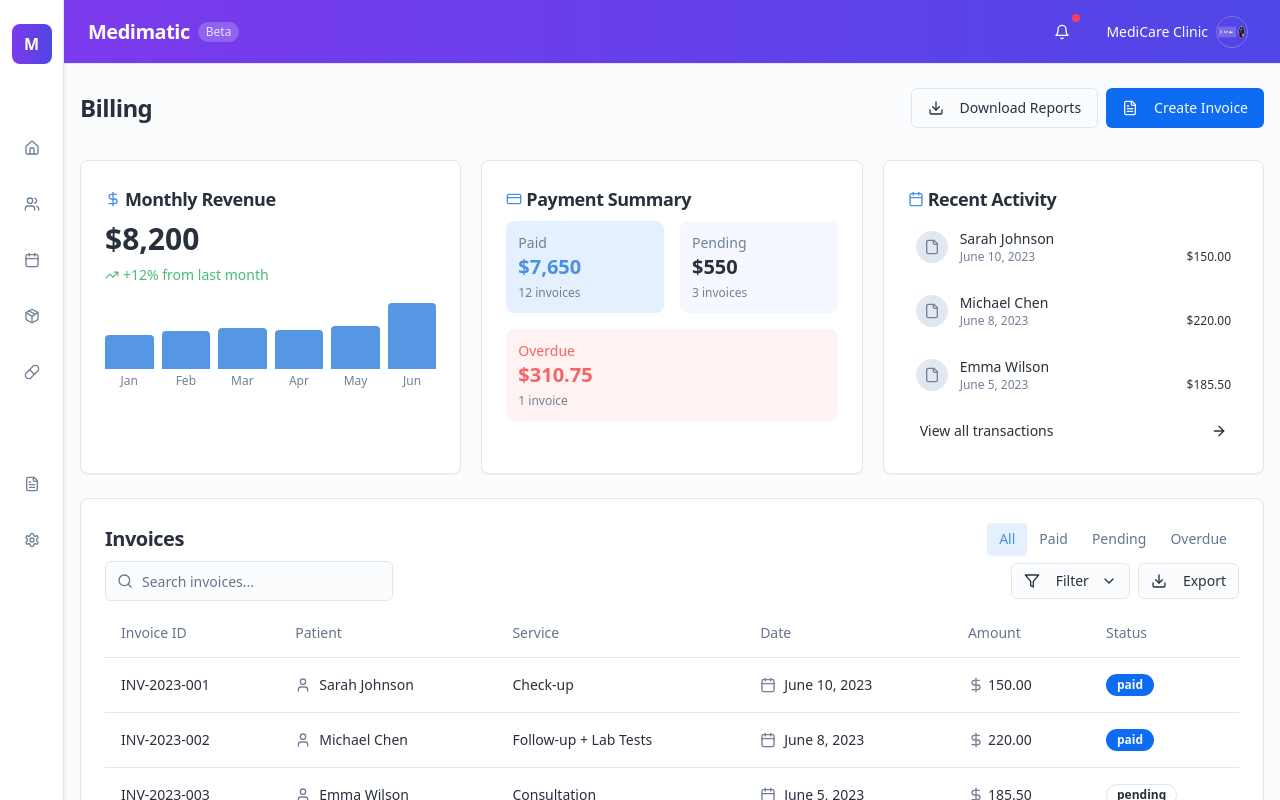
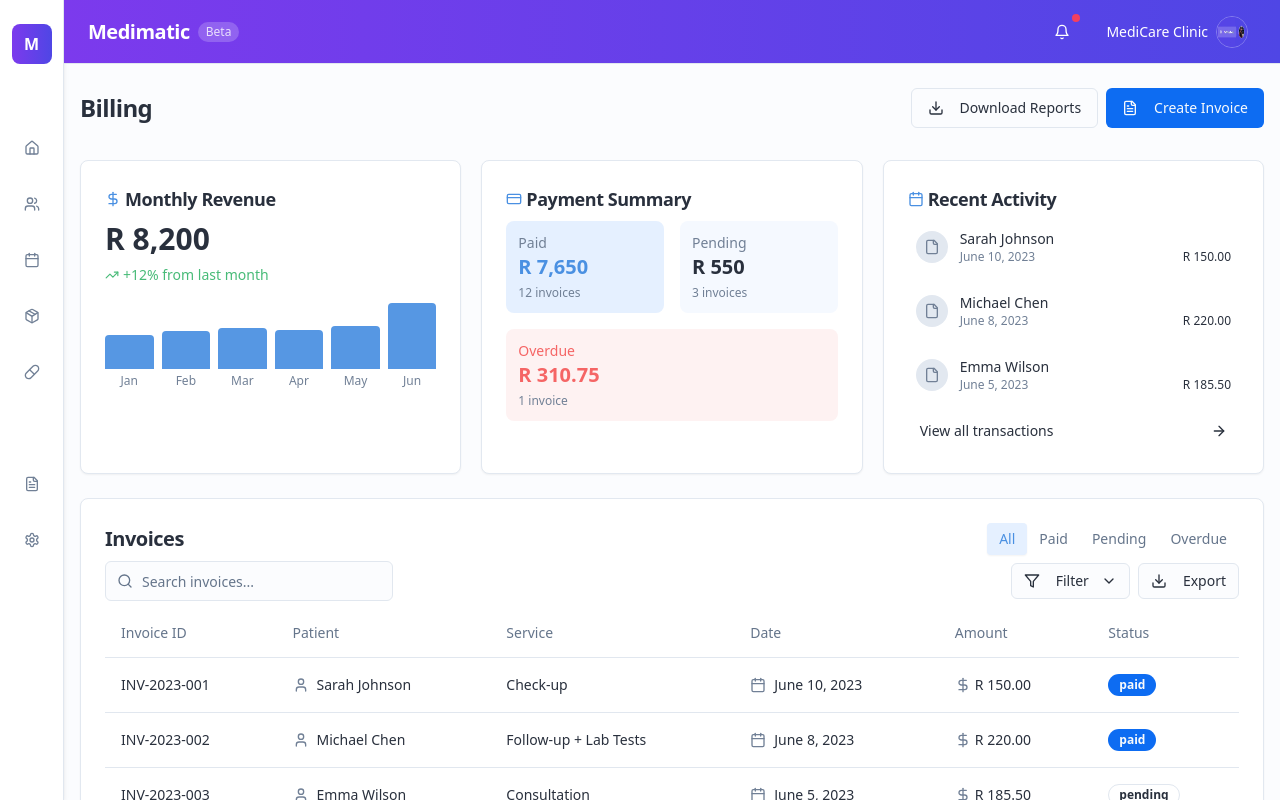
Before and after one commit to SnazzyDevil/medimatic, a React (Vite) app: page /billing in a window 1280 px wide. Shown: the top 800 px of the page. Built offline with nearby package versions, Linux system fonts and the light colour scheme.

Commit message:
Change currency symbol
Update currency symbol from $ to R.

```diff
--- a/src/components/billing/BillingOverview.tsx
+++ b/src/components/billing/BillingOverview.tsx
@@ -93,7 +93,7 @@ export function BillingOverview() {
           </CardHeader>
           <CardContent>
             <div className="space-y-2">
-              <div className="text-3xl font-bold">$8,200</div>
+              <div className="text-3xl font-bold">R 8,200</div>
               <div className="flex items-center text-sm text-healthcare-success">
                 <TrendingUp className="h-3.5 w-3.5 mr-1" />
                 <span>+12% from last month</span>
@@ -127,17 +127,17 @@ export function BillingOverview() {
             <div className="grid grid-cols-2 gap-4">
               <div className="bg-healthcare-highlight rounded-lg p-3">
                 <div className="text-sm text-healthcare-gray">Paid</div>
-                <div className="text-xl font-bold text-healthcare-primary">$7,650</div>
+                <div className="text-xl font-bold text-healthcare-primary">R 7,650</div>
                 <div className="text-xs text-healthcare-gray mt-1">12 invoices</div>
               </div>
               <div className="bg-healthcare-secondary rounded-lg p-3">
                 <div className="text-sm text-healthcare-gray">Pending</div>
-                <div className="text-xl font-bold">$550</div>
+                <div className="text-xl font-bold">R 550</div>
                 <div className="text-xs text-healthcare-gray mt-1">3 invoices</div>
               </div>
               <div className="col-span-2 bg-red-50 rounded-lg p-3">
                 <div className="text-sm text-healthcare-danger">Overdue</div>
-                <div className="text-xl font-bold text-healthcare-danger">$310.75</div>
+                <div className="text-xl font-bold text-healthcare-danger">R 310.75</div>
                 <div className="text-xs text-healthcare-gray mt-1">1 invoice</div>
               </div>
             </div>
@@ -162,7 +162,7 @@ export function BillingOverview() {
                     <div className="text-sm font-medium">{invoice.patientName}</div>
                     <div className="flex justify-between">
                       <div className="text-xs text-healthcare-gray">{invoice.date}</div>
-                      <div className="text-xs font-medium">${invoice.amount.toFixed(2)}</div>
+                      <div className="text-xs font-medium">R {invoice.amount.toFixed(2)}</div>
                     </div>
                   </div>
                 </div>
@@ -262,7 +262,7 @@ export function BillingOverview() {
                   <TableCell>
                     <div className="flex items-center">
                       <DollarSign className="h-4 w-4 mr-1 text-healthcare-gray" />
-                      {invoice.amount.toFixed(2)}
+                      R {invoice.amount.toFixed(2)}
                     </div>
                   </TableCell>
                   <TableCell>
--- a/src/components/dashboard/PaymentSummary.tsx
+++ b/src/components/dashboard/PaymentSummary.tsx
@@ -21,7 +21,7 @@ export function PaymentSummary() {
               <div className="text-sm text-gray-600">Revenue</div>
               <div className="text-xl font-bold text-emerald-700 flex items-center">
                 <DollarSign className="h-4 w-4 mr-1" />
-                8,250
+                R 8,250
               </div>
               <div className="flex items-center text-xs text-emerald-600 mt-1">
                 <TrendingUp className="h-3 w-3 mr-1" />
@@ -32,7 +32,7 @@ export function PaymentSummary() {
               <div className="text-sm text-gray-600">Payments</div>
               <div className="text-xl font-bold text-blue-700 flex items-center">
                 <CreditCard className="h-4 w-4 mr-1" />
-                7,820
+                R 7,820
               </div>
               <div className="text-xs text-gray-500 mt-1">16 transactions</div>
             </div>
@@ -51,7 +51,7 @@ export function PaymentSummary() {
                     <div className="text-xs text-gray-500">June 10, 2023</div>
                   </div>
                 </div>
-                <div className="font-medium text-gray-800">$150.00</div>
+                <div className="font-medium text-gray-800">R 150.00</div>
               </div>
               <div className="flex justify-between items-center p-2 rounded-md hover:bg-gray-50 transition-colors">
                 <div className="flex items-center">
@@ -63,7 +63,7 @@ export function PaymentSummary() {
                     <div className="text-xs text-gray-500">June 8, 2023</div>
                   </div>
                 </div>
-                <div className="font-medium text-gray-800">$220.00</div>
+                <div className="font-medium text-gray-800">R 220.00</div>
               </div>
             </div>
             <Link to="/billing">
--- a/src/pages/Billing.tsx
+++ b/src/pages/Billing.tsx
@@ -72,7 +72,7 @@ const Billing = () => {
     subtotal: 0,
     discount: 0,
     total: 0,
-    currency: "USD",
+    currency: "ZAR",
     notes: "",
     practiceInfo: practiceInfo
   });
@@ -203,7 +203,7 @@ const Billing = () => {
       subtotal: 0,
       discount: 0,
       total: 0,
-      currency: "USD",
+      currency: "ZAR",
       notes: "",
       practiceInfo: practiceInfo
     });
@@ -222,10 +222,10 @@ const Billing = () => {
       ].join(",");
 
       const sampleData = [
-        ["INV-2025-001", "Sarah Johnson", "2025-03-01", "2025-03-15", "$250.00", "Paid"],
-        ["INV-2025-002", "Michael Smith", "2025-03-03", "2025-03-18", "$175.50", "Pending"],
-        ["INV-2025-003", "Emma Davis", "2025-03-05", "2025-03-20", "$320.75", "Overdue"],
-        ["INV-2025-004", "Uven Rampersad", "2025-03-08", "2025-03-23", "$195.25", "Paid"],
+        ["INV-2025-001", "Sarah Johnson", "2025-03-01", "2025-03-15", "R 250.00", "Paid"],
+        ["INV-2025-002", "Michael Smith", "2025-03-03", "2025-03-18", "R 175.50", "Pending"],
+        ["INV-2025-003", "Emma Davis", "2025-03-05", "2025-03-20", "R 320.75", "Overdue"],
+        ["INV-2025-004", "Uven Rampersad", "2025-03-08", "2025-03-23", "R 195.25", "Paid"],
       ].map(row => row.join(",")).join("\n");
 
       const csvContent = `${headers}\n${sampleData}`;
@@ -483,7 +483,7 @@ const Billing = () => {
                   <div className="w-1/2 space-y-2">
                     <div className="flex justify-between text-sm">
                       <span>Subtotal</span>
-                      <span>{Number(newInvoice.subtotal).toFixed(2)}</span>
+                      <span>R {Number(newInvoice.subtotal).toFixed(2)}</span>
                     </div>
 
                     <div className="flex justify-between">
@@ -502,7 +502,7 @@ const Billing = () => {
                     <div className="flex justify-between items-center pt-2 border-t">
                       <div className="flex items-center">
                         <span className="font-medium mr-2">Total</span>
-                        <Select defaultValue="USD">
+                        <Select defaultValue="ZAR">
                           <SelectTrigger className="h-8 border-0 bg-transparent hover:bg-accent px-2 w-auto">
                             <SelectValue placeholder="Currency" />
                           </SelectTrigger>
@@ -514,7 +514,7 @@ const Billing = () => {
                           </SelectContent>
                         </Select>
                       </div>
-                      <span className="font-medium">{Number(newInvoice.total).toFixed(2)}</span>
+                      <span className="font-medium">R {Number(newInvoice.total).toFixed(2)}</span>
                     </div>
                   </div>
                 </div>
--- a/src/pages/Reports.tsx
+++ b/src/pages/Reports.tsx
@@ -1,4 +1,3 @@
-
 import { useState } from "react";
 import { format } from "date-fns";
 import { CalendarIcon, Download } from "lucide-react";
@@ -50,17 +49,14 @@ export default function Reports() {
 
     setIsGenerating(true);
     try {
-      // Format dates for display and use in filename
       const fromDateStr = format(fromDate, "yyyy-MM-dd");
       const toDateStr = format(toDate, "yyyy-MM-dd");
 
-      // Create sample data based on report type
       const headers = getReportHeaders(reportType);
       const sampleData = getSampleData(reportType);
 
       const csvContent = `${headers.join(",")}\n${sampleData.map(row => row.join(",")).join("\n")}`;
 
-      // Create and download the CSV file
       const blob = new Blob([csvContent], { type: "text/csv;charset=utf-8;" });
       const url = URL.createObjectURL(blob);
 
@@ -105,15 +101,14 @@ export default function Reports() {
   };
 
   const getSampleData = (type: ReportType): string[][] => {
-    // Return sample data for each report type
     switch (type) {
       case "inventory":
         return [
-          ["MED001", "Paracetamol 500mg", "Analgesics", "240", "$0.15", "PharmSupply Inc", "In Stock"],
-          ["MED002", "Amoxicillin 250mg", "Antibiotics", "180", "$0.25", "MedSource Ltd", "Low Stock"],
-          ["MED003", "Salbutamol Inhaler", "Respiratory", "45", "$12.50", "BreathEasy Co", "In Stock"],
-          ["MED004", "Metformin 500mg", "Diabetes", "320", "$0.18", "DiaCare Supplies", "In Stock"],
-          ["MED005", "Lisinopril 10mg", "Cardiovascular", "90", "$0.30", "HeartHealth Ltd", "Out of Stock"]
+          ["MED001", "Paracetamol 500mg", "Analgesics", "240", "R 0.15", "PharmSupply Inc", "In Stock"],
+          ["MED002", "Amoxicillin 250mg", "Antibiotics", "180", "R 0.25", "MedSource Ltd", "Low Stock"],
+          ["MED003", "Salbutamol Inhaler", "Respiratory", "45", "R 12.50", "BreathEasy Co", "In Stock"],
+          ["MED004", "Metformin 500mg", "Diabetes", "320", "R 0.18", "DiaCare Supplies", "In Stock"],
+          ["MED005", "Lisinopril 10mg", "Cardiovascular", "90", "R 0.30", "HeartHealth Ltd", "Out of Stock"]
         ];
       case "patients":
         return [
@@ -125,11 +120,11 @@ export default function Reports() {
         ];
       case "financials":
         return [
-          ["INV2024-001", "John Smith", "2024-05-01", "$125.00", "Paid", "Credit Card"],
-          ["INV2024-002", "Sarah Johnson", "2024-05-03", "$75.50", "Pending", "Insurance"],
-          ["INV2024-003", "Michael Brown", "2024-05-05", "$210.25", "Paid", "Cash"],
-          ["INV2024-004", "Emily Davis", "2024-05-08", "$45.00", "Overdue", "Credit Card"],
-          ["INV2024-005", "David Wilson", "2024-05-10", "$180.75", "Paid", "Insurance"]
+          ["INV2024-001", "John Smith", "2024-05-01", "2024-05-15", "R 125.00", "Paid", "Credit Card"],
+          ["INV2024-002", "Sarah Johnson", "2024-05-03", "2024-05-18", "R 75.50", "Pending", "Insurance"],
+          ["INV2024-003", "Michael Brown", "2024-05-05", "2024-05-20", "R 210.25", "Paid", "Cash"],
+          ["INV2024-004", "Emily Davis", "2024-05-08", "2024-05-23", "R 45.00", "Overdue", "Credit Card"],
+          ["INV2024-005", "David Wilson", "2024-05-10", "2024-05-20", "R 180.75", "Paid", "Insurance"]
         ];
       case "dispensing":
         return [
```
